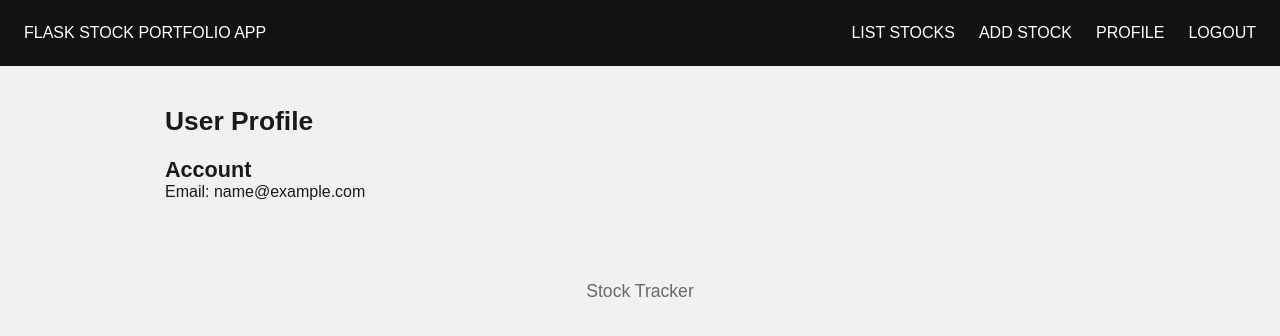
After one commit to saif-alvi/stock-portfolio-webapp, a Flask app: page /users/profile in a window 1280 px wide. The commit adds this page. Shown: the top 336 px of the page. Run offline with Flask 3, Linux system fonts and the light colour scheme; the visitor is signed in with stand-in values (Sample User, id 1); some libraries are stand-ins or nearby versions.

Commit message:
Add navbar

```diff
--- a/project/templates/base.html
+++ b/project/templates/base.html
@@ -21,8 +21,15 @@
           <li class="nav-item"><a class="nav-link" href="{{ url_for('stocks.index') }}">Flask Stock Portfolio App</a></li>
         </ul>
         <ul class="nav-list">
-          <li class="nav-item"><a class="nav-link" href="{{ url_for('stocks.list_stocks') }}">List Stocks</a></li>
-          <li class="nav-item"><a class="nav-link" href="{{ url_for('stocks.add_stock') }}">Add Stock</a></li>
+          {% if current_user.is_authenticated %}
+            <li class="nav-item"><a class="nav-link" href="{{ url_for('stocks.list_stocks') }}">List Stocks</a></li>
+            <li class="nav-item"><a class="nav-link" href="{{ url_for('stocks.add_stock') }}">Add Stock</a></li>
+            <li class="nav-item"><a class="nav-link" href="{{ url_for('users.user_profile') }}">Profile</a></li>
+            <li class="nav-item"><a class="nav-link" href="{{ url_for('users.logout') }}">Logout</a></li>
+          {% else %}
+            <li class="nav-item"><a class="nav-link" href="{{ url_for('users.register') }}">Register</a></li>
+            <li class="nav-item"><a class="nav-link" href="{{ url_for('users.login') }}">Login</a></li>
+          {% endif %}
         </ul>
       </nav>
     </header>
--- a/project/users/routes.py
+++ b/project/users/routes.py
@@ -7,6 +7,7 @@ from sqlalchemy.exc import IntegrityError
 from markupsafe import escape
 from .forms import RegistrationForm, LoginForm
 from flask_login import login_user, current_user, login_required, logout_user
+from urllib.parse import urlparse
 
 
 @users_blueprint.route('/hello/<path:message>')
@@ -69,12 +70,24 @@ def login():
                 login_user(user, remember=form.remember_me.data)
                 flash(f'Thanks for logging in, {current_user.email}!')
                 current_app.logger.info(f'Logged in user: {current_user.email}')
+
+                # If the next URL is not specified, redirect to the user profile - NEW!!
+                if not request.args.get('next'):
+                    return redirect(url_for('users.user_profile'))
+
+                # Process the query to determine if the user should be redirected after logging in - NEW!!
+                next_url = request.args.get('next')
+                if urlparse(next_url).scheme != '' or urlparse(next_url).netloc != '':
+                    current_app.logger.info(f'Invalid next path in login request: {next_url}')
+                    logout_user()
+                    return abort(400)
+
+                current_app.logger.info(f'Redirecting after valid login to: {next_url}')
                 print(f"User ID stored in session: {user.id}")  # Debugging statement
-                return redirect(url_for('stocks.index'))
+                return redirect(next_url)
 
-        flash('ERROR! Incorrect login credentials.', 'error')
+        flash('ERROR! Incorrect login credentials.')
     return render_template('users/login.html', form=form)
-
 
 @users_blueprint.route('/logout')
 @login_required
@@ -83,3 +96,9 @@ def logout():
     logout_user()
     flash('Goodbye!')
     return redirect(url_for('stocks.index'))
+
+
+@users_blueprint.route('/profile')
+@login_required
+def user_profile():
+    return render_template('users/profile.html')
--- /dev/null
+++ b/project/users/templates/users/profile.html
@@ -0,0 +1,18 @@
+{% extends "base.html" %}
+
+{% block styling %}
+<link rel="stylesheet" href="{{ url_for('static', filename='css/user_profile_style.css') }}">
+{% endblock %}
+
+{% block content %}
+<h1>User Profile</h1>
+
+<div class="card">
+  <div class="card-heading">
+    <h2>Account</h2>
+  </div>
+  <div class="card-body">
+    <p>Email: {{ current_user.email }}</p>
+  </div>
+</div>
+{% endblock %}
```
Also changed, not shown: tests/functional/test_users.py (+94 -0 lines).
